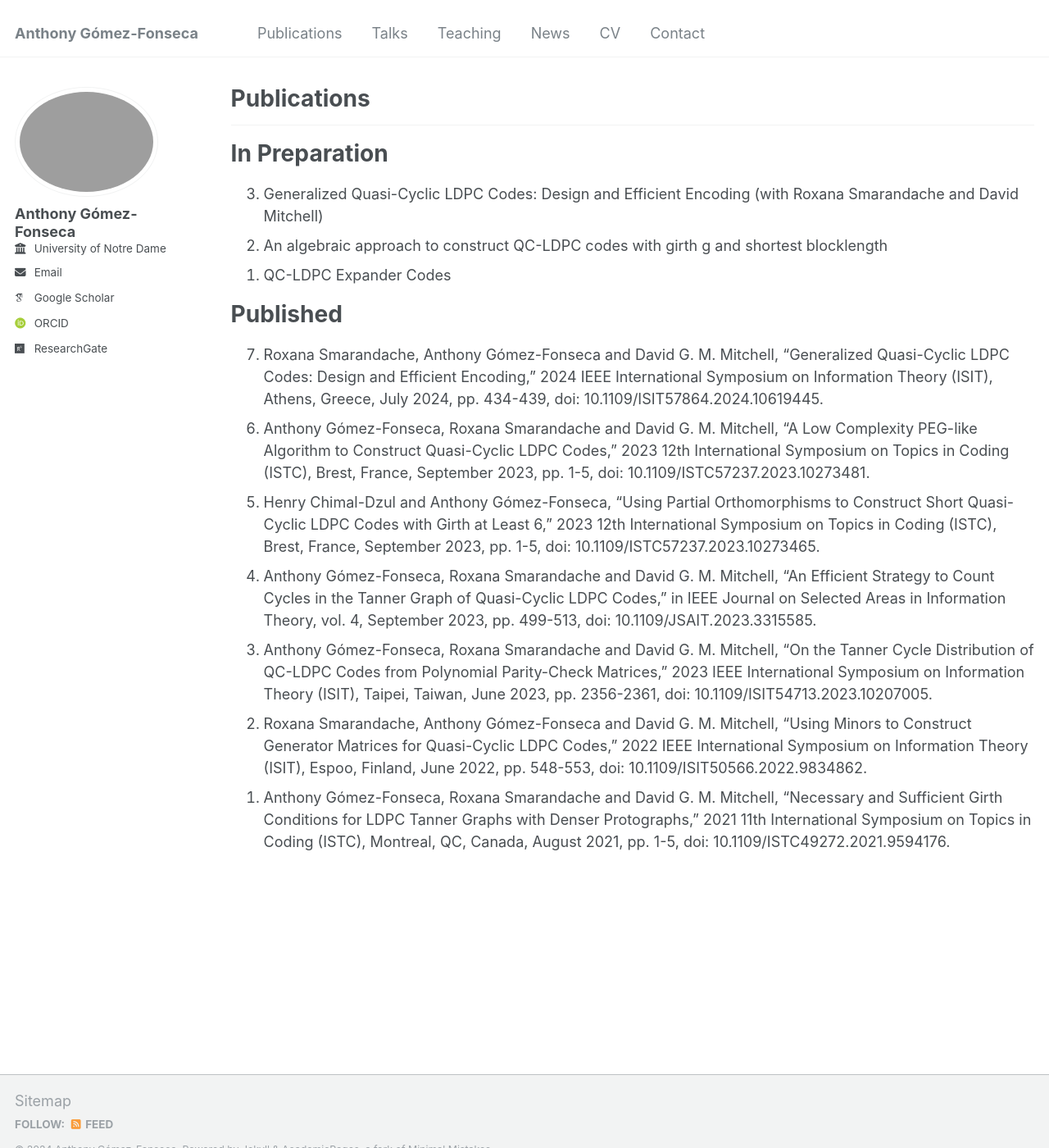
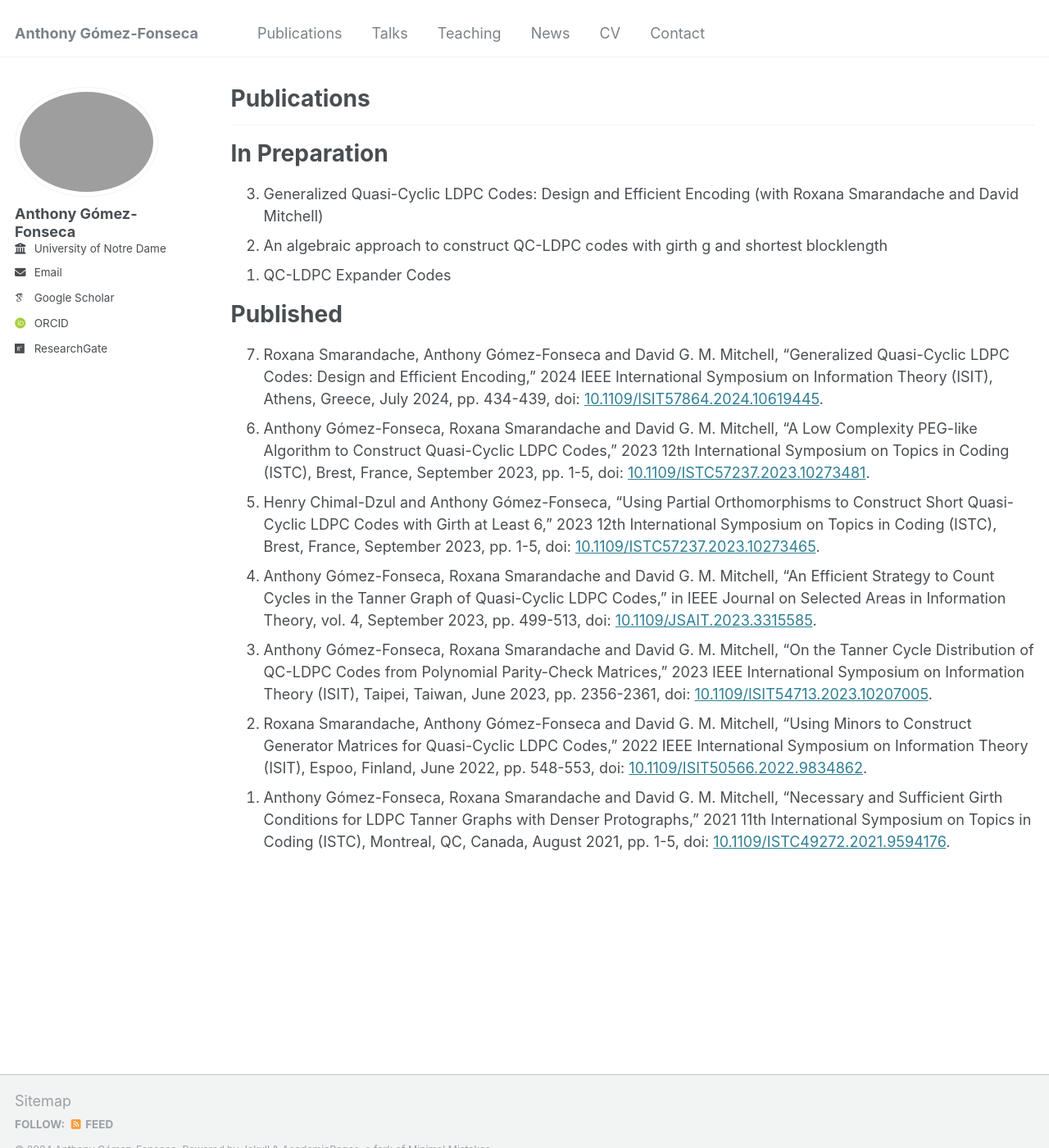
Before and after one commit to gomezfonsecaa/Anthony, a Jekyll site: the page built from _pages/publications.md, in a window 1280 px wide and 1400 px high. Shown: the whole window at 82% size. Built offline with Jekyll 4.4.1, drawn with Linux system fonts in a browser that asks for light colours; some web fonts are replaced; part of the change alters nothing that is shown.

```diff
--- a/_pages/publications.md
+++ b/_pages/publications.md
@@ -20,11 +20,11 @@ In Preparation
 Published
 ======
 
-0. Roxana Smarandache, Anthony Gómez-Fonseca and David G. M. Mitchell, “Generalized Quasi-Cyclic LDPC Codes: Design and Efficient Encoding,” 2024 IEEE International Symposium on Information Theory (ISIT), Athens, Greece, July 2024, pp. 434-439, doi: 10.1109/ISIT57864.2024.10619445.
-0. Anthony Gómez-Fonseca, Roxana Smarandache and David G. M. Mitchell, “A Low Complexity PEG-like Algorithm to Construct Quasi-Cyclic LDPC Codes,” 2023 12th International Symposium on Topics in Coding (ISTC), Brest, France, September 2023, pp. 1-5, doi: 10.1109/ISTC57237.2023.10273481.
-0. Henry Chimal-Dzul and Anthony Gómez-Fonseca, “Using Partial Orthomorphisms to Construct Short Quasi-Cyclic LDPC Codes with Girth at Least 6,” 2023 12th International Symposium on Topics in Coding (ISTC), Brest, France, September 2023, pp. 1-5, doi: 10.1109/ISTC57237.2023.10273465.
-0. Anthony Gómez-Fonseca, Roxana Smarandache and David G. M. Mitchell, “An Efficient Strategy to Count Cycles in the Tanner Graph of Quasi-Cyclic LDPC Codes,” in IEEE Journal on Selected Areas in Information Theory, vol. 4, September 2023, pp. 499-513, doi: 10.1109/JSAIT.2023.3315585.
-0. Anthony Gómez-Fonseca, Roxana Smarandache and David G. M. Mitchell, “On the Tanner Cycle Distribution of QC-LDPC Codes from Polynomial Parity-Check Matrices,” 2023 IEEE International Symposium on Information Theory (ISIT), Taipei, Taiwan, June 2023, pp. 2356-2361, doi: 10.1109/ISIT54713.2023.10207005.
-0. Roxana Smarandache, Anthony Gómez-Fonseca and David G. M. Mitchell, “Using Minors to Construct Generator Matrices for Quasi-Cyclic LDPC Codes,” 2022 IEEE International Symposium on Information Theory (ISIT), Espoo, Finland, June 2022, pp. 548-553, doi: 10.1109/ISIT50566.2022.9834862.
-0. Anthony Gómez-Fonseca, Roxana Smarandache and David G. M. Mitchell, “Necessary and Sufficient Girth Conditions for LDPC Tanner Graphs with Denser Protographs,” 2021 11th International Symposium on Topics in Coding (ISTC), Montreal, QC, Canada, August 2021, pp. 1-5, doi: 10.1109/ISTC49272.2021.9594176.
+0. Roxana Smarandache, Anthony Gómez-Fonseca and David G. M. Mitchell, “Generalized Quasi-Cyclic LDPC Codes: Design and Efficient Encoding,” 2024 IEEE International Symposium on Information Theory (ISIT), Athens, Greece, July 2024, pp. 434-439, doi: [10.1109/ISIT57864.2024.10619445](https://ieeexplore.ieee.org/document/10619445).
+0. Anthony Gómez-Fonseca, Roxana Smarandache and David G. M. Mitchell, “A Low Complexity PEG-like Algorithm to Construct Quasi-Cyclic LDPC Codes,” 2023 12th International Symposium on Topics in Coding (ISTC), Brest, France, September 2023, pp. 1-5, doi: [10.1109/ISTC57237.2023.10273481](https://ieeexplore.ieee.org/document/10273481).
+0. Henry Chimal-Dzul and Anthony Gómez-Fonseca, “Using Partial Orthomorphisms to Construct Short Quasi-Cyclic LDPC Codes with Girth at Least 6,” 2023 12th International Symposium on Topics in Coding (ISTC), Brest, France, September 2023, pp. 1-5, doi: [10.1109/ISTC57237.2023.10273465](https://ieeexplore.ieee.org/document/10273465).
+0. Anthony Gómez-Fonseca, Roxana Smarandache and David G. M. Mitchell, “An Efficient Strategy to Count Cycles in the Tanner Graph of Quasi-Cyclic LDPC Codes,” in IEEE Journal on Selected Areas in Information Theory, vol. 4, September 2023, pp. 499-513, doi: [10.1109/JSAIT.2023.3315585](https://ieeexplore.ieee.org/document/10251427).
+0. Anthony Gómez-Fonseca, Roxana Smarandache and David G. M. Mitchell, “On the Tanner Cycle Distribution of QC-LDPC Codes from Polynomial Parity-Check Matrices,” 2023 IEEE International Symposium on Information Theory (ISIT), Taipei, Taiwan, June 2023, pp. 2356-2361, doi: [10.1109/ISIT54713.2023.10207005](https://ieeexplore.ieee.org/document/10207005).
+0. Roxana Smarandache, Anthony Gómez-Fonseca and David G. M. Mitchell, “Using Minors to Construct Generator Matrices for Quasi-Cyclic LDPC Codes,” 2022 IEEE International Symposium on Information Theory (ISIT), Espoo, Finland, June 2022, pp. 548-553, doi: [10.1109/ISIT50566.2022.9834862](https://ieeexplore.ieee.org/document/9834862).
+0. Anthony Gómez-Fonseca, Roxana Smarandache and David G. M. Mitchell, “Necessary and Sufficient Girth Conditions for LDPC Tanner Graphs with Denser Protographs,” 2021 11th International Symposium on Topics in Coding (ISTC), Montreal, QC, Canada, August 2021, pp. 1-5, doi: [10.1109/ISTC49272.2021.9594176](https://ieeexplore.ieee.org/document/9594176).
 {: reversed="reversed"}
```
